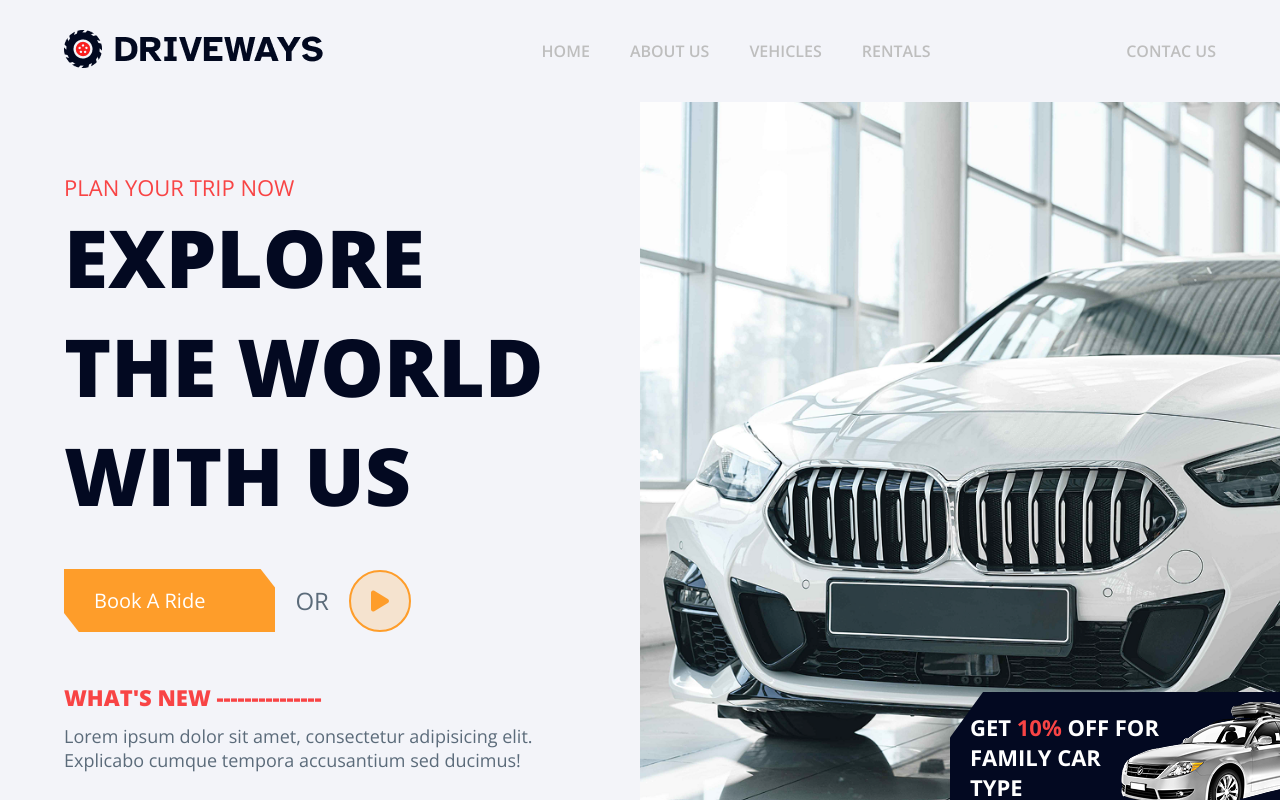
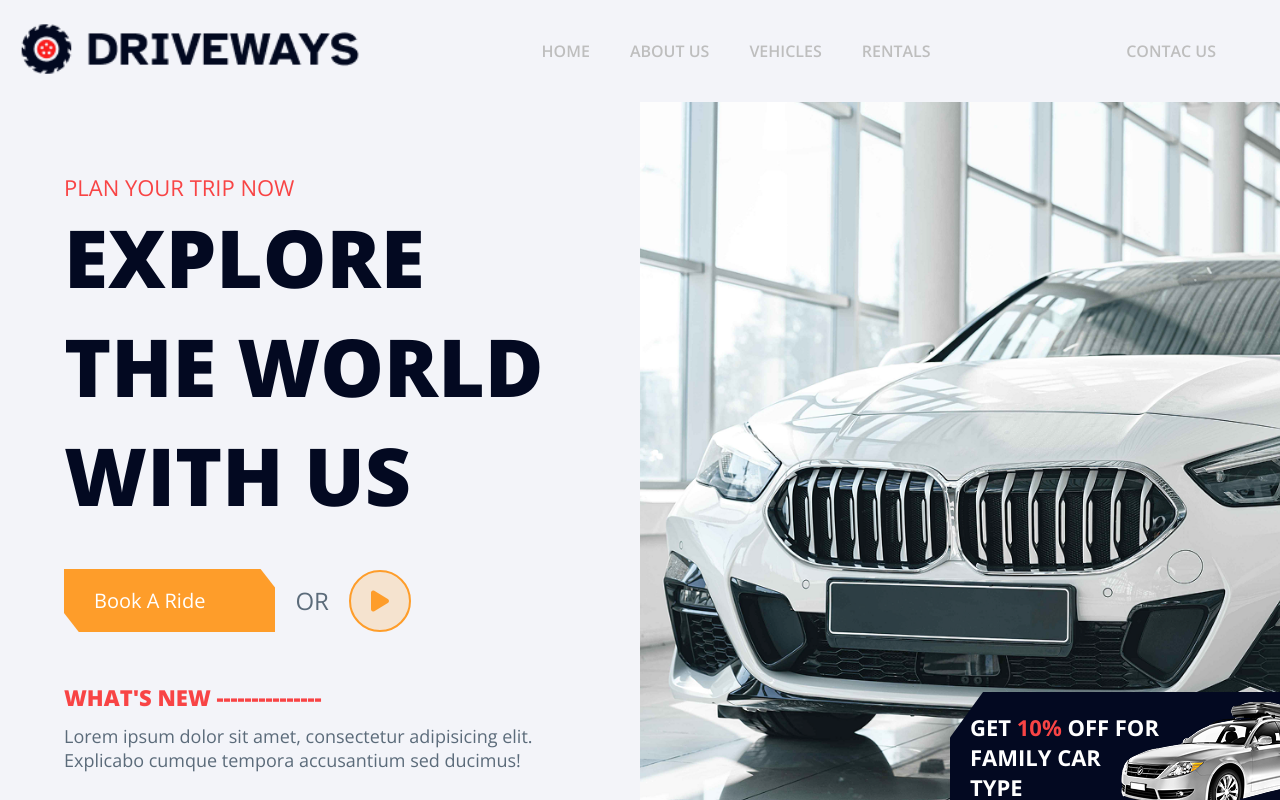
Before and after one commit to Alejandro120204hs/SITIO-WEB-RESPONSIVE, a plain HTML site: page index.html in a window 1280 px wide. In both pictures the pointer is over the picture 205 px from the left and 48 px from the top of the page. Shown: the top 800 px of the page. Drawn offline with nearby package versions, Linux system fonts and the light colour scheme.

Commit message:
Update styles.css

```diff
--- a/css/styles.css
+++ b/css/styles.css
@@ -84,6 +84,13 @@ display: flex;
 padding: 20px 5%;
 justify-content: space-between;
 align-items: center;
+}
+header nav a img{
+transition: .5s;
+}
+
+header nav a img:hover{
+transform: scale(1.3);
 }
 
 header nav.mobile{
```
